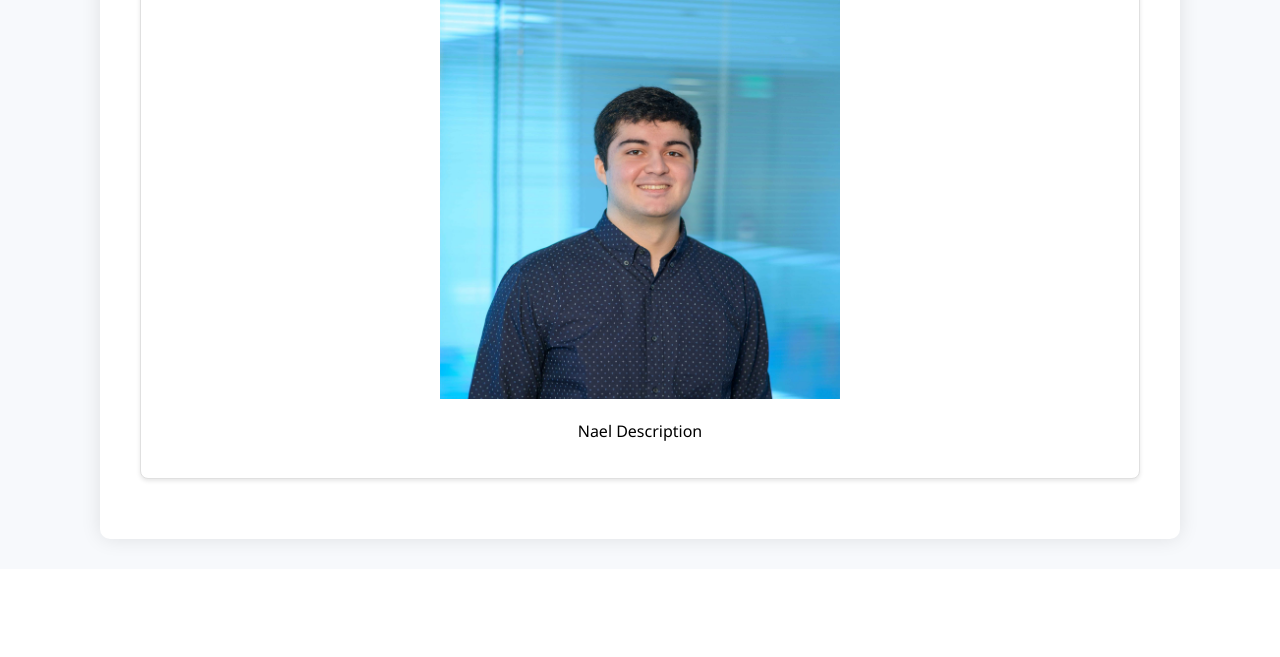
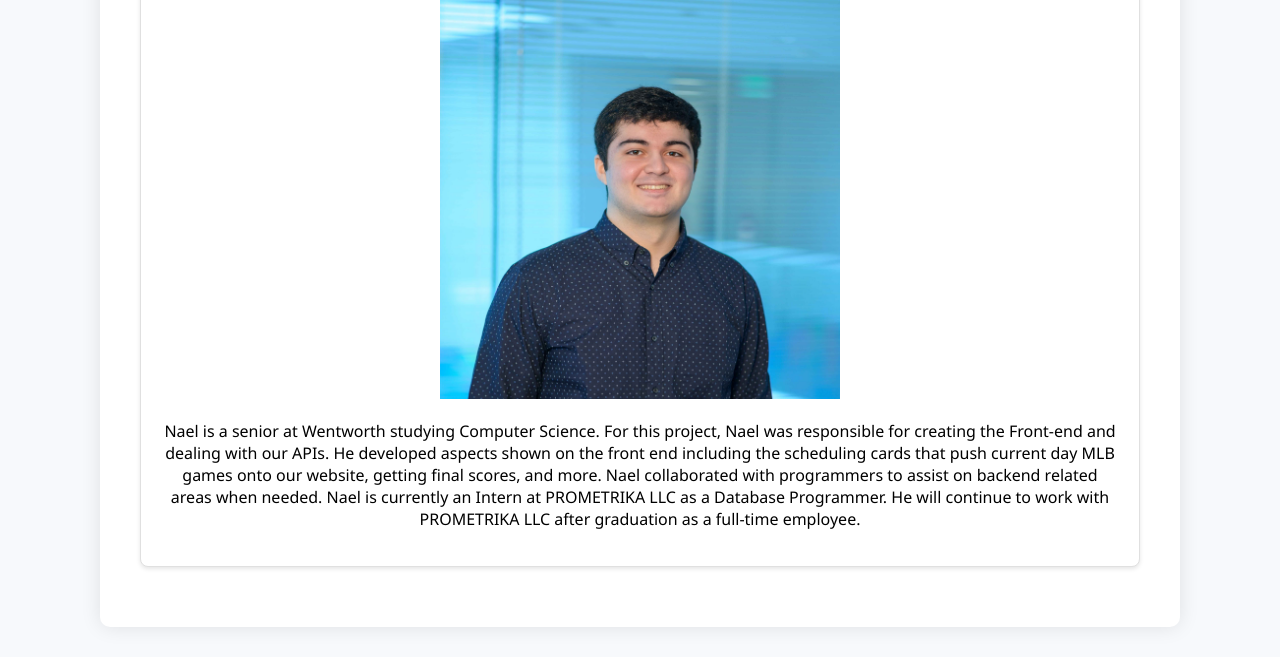
Before and after one commit to esteveeATWIT/CrystalBall, a Flask app: page /about in a window 1280 px wide. Shown: the part 1611-2268 px from the top of the page. Before the commit the page ends 2159 px from the top, so only its background shows below. Run offline with Flask 3, Linux system fonts and the light colour scheme; parts of the project's set-up code (start-up, migrations or seed data) failed here and were passed over.

Commit message:
Update about.html

```diff
--- a/app/templates/about.html
+++ b/app/templates/about.html
@@ -43,6 +43,14 @@
     alt="Nael"
     style="width: 400px; height: 400px"
   />
-  <p>Nael Description</p>
+  <p>Nael is a senior at Wentworth studying Computer Science. For this project,
+    Nael was responsible for creating the Front-end and dealing with our APIs.
+    He developed aspects shown on the front end including the scheduling cards
+    that push current day MLB games onto our website, getting final scores, and more.
+    Nael collaborated with programmers to assist on backend related areas when needed.
+    Nael is currently an Intern at PROMETRIKA LLC as a Database Programmer. He will
+    continue to work with PROMETRIKA LLC after graduation as a full-time employee.
+
+</p>
 </div>
 {% endblock %}
```
